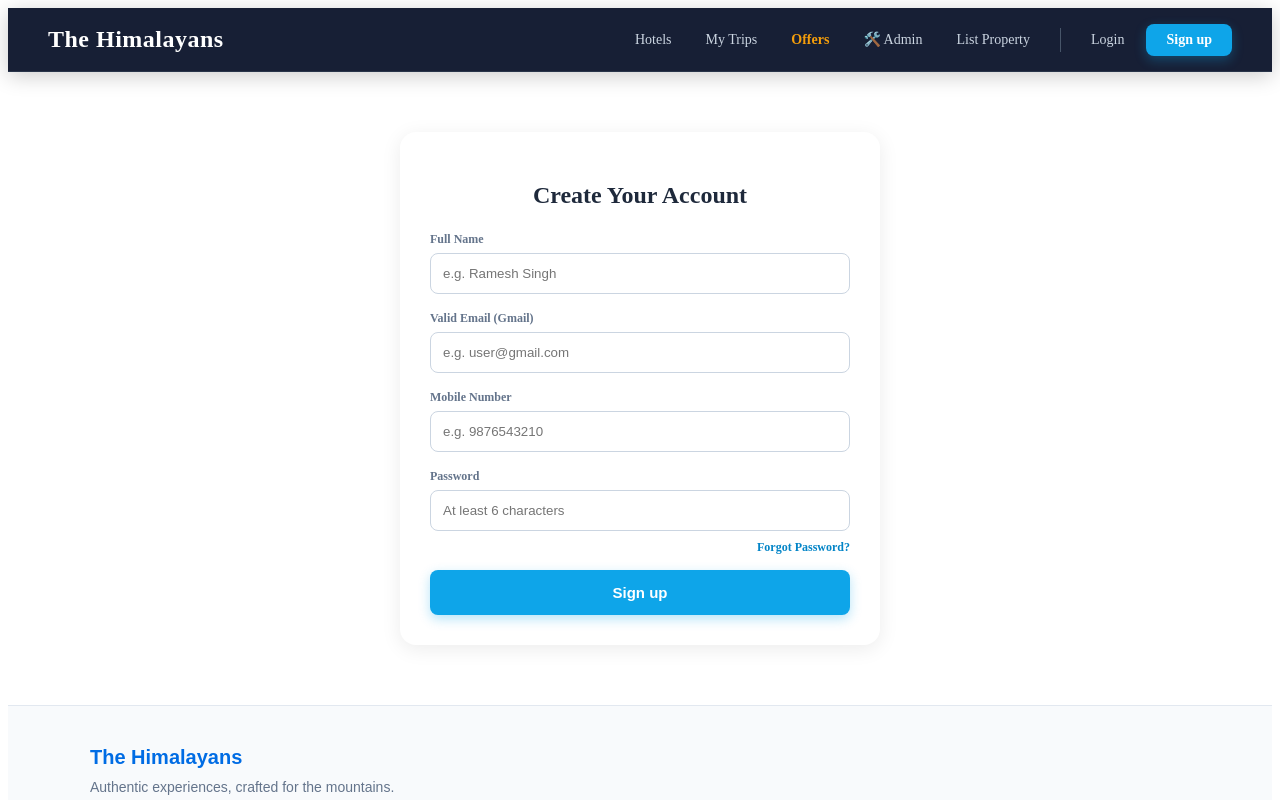
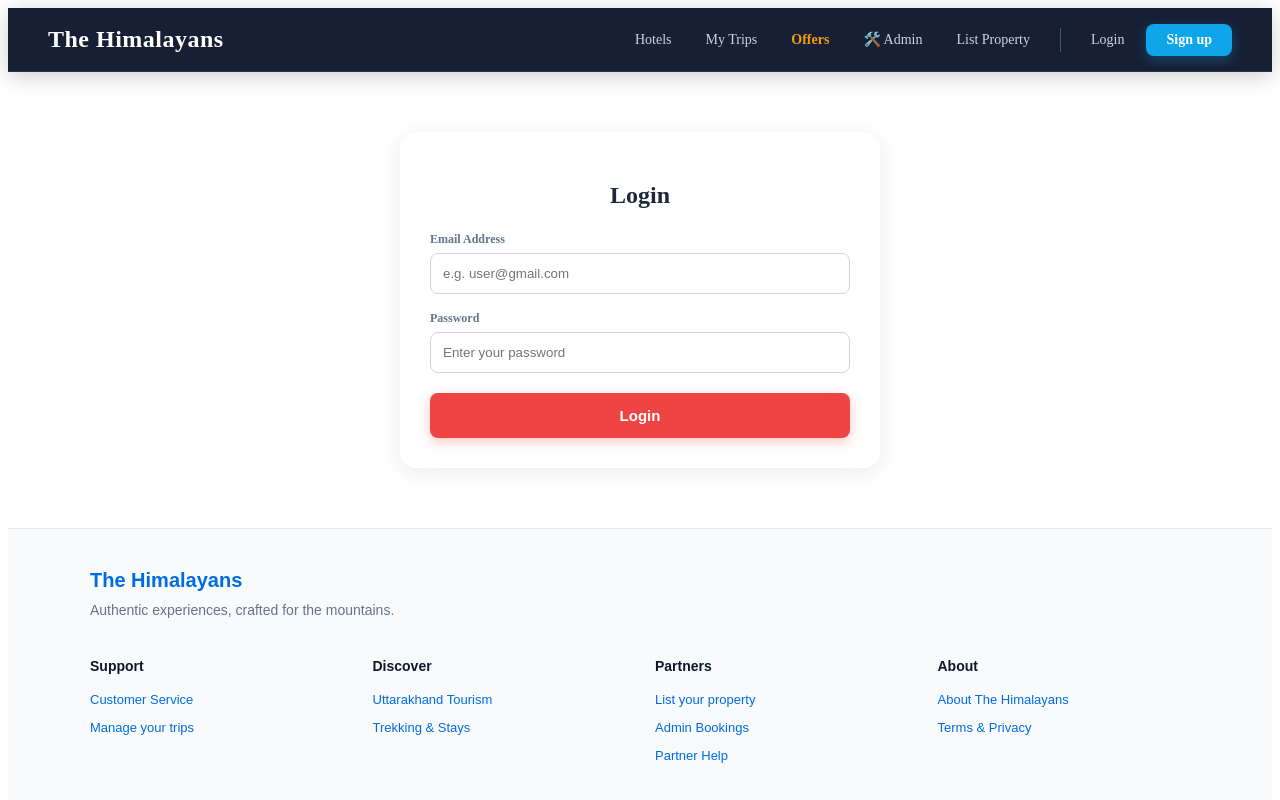
Before and after one commit to pamnautiyal-cpu/himstay, a React (Vite) app in the folder frontend/: page /signup in a window 1280 px wide. Shown: the top 800 px of the page. Built offline with nearby package versions, Linux system fonts and the light colour scheme; no server answers; the database is empty.

Commit message:
Remove email verification requirement for seamless signup and login

```diff
--- a/frontend/src/pages/Signup.jsx
+++ b/frontend/src/pages/Signup.jsx
@@ -1,100 +1,55 @@
 import React, { useState } from "react";
 import { useNavigate } from "react-router-dom";
 import { auth, db } from "../firebase";
-import { createUserWithEmailAndPassword, sendEmailVerification, sendPasswordResetEmail, signOut } from "firebase/auth";
-import { doc, setDoc } from "firebase/firestore";
+import { signInWithEmailAndPassword } from "firebase/auth";
+import { doc, getDoc } from "firebase/firestore";
 
-export default function Signup() {
+export default function Login() {
   const [email, setEmail] = useState("");
   const [password, setPassword] = useState("");
-  const [name, setName] = useState("");
-  const [phone, setPhone] = useState("");
   const [loading, setLoading] = useState(false);
   const navigate = useNavigate();
 
-  const handleSignup = async () => {
-    // 1. सभी फील्ड्स खाली तो नहीं हैं
-    if (!name.trim() || !email.trim() || !password || !phone) {
-      alert("Please fill all fields including mobile number!");
-      return;
-    }
-
-    // 2. सख्त ईमेल चेक
-    const emailRegex = /^[a-zA-Z0-9._%+-]+@[a-zA-Z0-9.-]+\.(com|in|org|net|edu|gov)$/i;
-    if (!emailRegex.test(email)) {
-      alert("Please enter a valid and proper email address (e.g. user@gmail.com)!");
-      return;
-    }
-
-    // 3. मोबाइल नंबर की सटीक जांच (10 डिजिट)
-    if (phone.length !== 10) {
-      alert("Mobile number must be exactly 10 digits!");
-      return;
-    }
-
-    // 4. पासवर्ड की लंबाई चेक
-    if (password.length < 6) {
-      alert("Password must be at least 6 characters long!");
+  const handleLogin = async () => {
+    if (!email || !password) {
+      alert("Please fill in both email and password!");
       return;
     }
 
     setLoading(true);
     try {
-      // Firebase में यूजर बनाएं
-      const userCredential = await createUserWithEmailAndPassword(auth, email, password);
+      const userCredential = await signInWithEmailAndPassword(auth, email, password);
       const user = userCredential.user;
 
-      // यूजर की असली जीमेल पर वेरिफिकेशन लिंक भेजें
-      await sendEmailVerification(user);
+      const userDocRef = doc(db, "users", user.uid);
+      const userDocSnap = await getDoc(userDocRef);
 
-      // Firestore में डेटा सेव करें
-      await setDoc(doc(db, "users", user.uid), {
+      let userData = {
         uid: user.uid,
-        name: name,
-        email: email,
-        phone: phone,
-        isVerified: false,
-        createdAt: new Date().toISOString()
-      });
+        email: user.email,
+        name: "User"
+      };
 
-      // चूँकि अभी ईमेल वेरीफाई नहीं हुआ है, यूजर को तुरंत लॉगआउट कर दें और बताएं
-      await signOut(auth);
+      if (userDocSnap.exists()) {
+        userData = userDocSnap.data();
+      }
 
-      alert("Account created successfully! A verification link has been sent to your Gmail. Please verify your email before logging in.");
-      navigate("/login"); // या जहाँ आप भेजना चाहें
+      localStorage.setItem("user", JSON.stringify(userData));
+
+      alert("Login successful!");
+      navigate("/");
     } catch (error) {
-      alert(error.message);
+      alert("Invalid credentials or user not found!");
     } finally {
       setLoading(false);
     }
   };
 
-  const handleForgotPassword = async () => {
-    if (!email) {
-      alert("Please enter your registered email address first to reset password.");
-      return;
-    }
-    try {
-      await sendPasswordResetEmail(auth, email);
-      alert("Password reset link has been sent to your Gmail!");
-    } catch (error) {
-      alert(error.message);
-    }
-  };
-
   return (
     <div style={{ maxWidth: 420, margin: "60px auto", padding: "30px", background: "#fff", borderRadius: "16px", boxShadow: "0 4px 20px rgba(0,0,0,0.08)" }}>
-      <h2 style={{ marginBottom: "20px", color: "#1e293b", textAlign: "center" }}>Create Your Account</h2>
+      <h2 style={{ marginBottom: "20px", color: "#1e293b", textAlign: "center" }}>Login</h2>
 
-      <label style={{ fontSize: "12px", fontWeight: "700", color: "#64748b" }}>Full Name</label>
-      <input
-        placeholder="e.g. Ramesh Singh"
-        value={name}
-        onChange={(e) => setName(e.target.value)}
-        style={{ width: "100%", margin: "6px 0 14px 0", padding: "12px", boxSizing: "border-box", borderRadius: "8px", border: "1px solid #cbd5e1" }}
-      />
-
-      <label style={{ fontSize: "12px", fontWeight: "700", color: "#64748b" }}>Valid Email (Gmail)</label>
+      <label style={{ fontSize: "12px", fontWeight: "700", color: "#64748b" }}>Email Address</label>
       <input
         type="email"
         placeholder="e.g. user@gmail.com"
@@ -103,40 +58,21 @@ export default function Signup() {
         style={{ width: "100%", margin: "6px 0 14px 0", padding: "12px", boxSizing: "border-box", borderRadius: "8px", border: "1px solid #cbd5e1" }}
       />
 
-      <label style={{ fontSize: "12px", fontWeight: "700", color: "#64748b" }}>Mobile Number</label>
-      <input
-        type="tel"
-        placeholder="e.g. 9876543210"
-        maxLength="10"
-        value={phone}
-        onChange={(e) => setPhone(e.target.value.replace(/\D/g, ''))}
-        style={{ width: "100%", margin: "6px 0 14px 0", padding: "12px", boxSizing: "border-box", borderRadius: "8px", border: "1px solid #cbd5e1" }}
-      />
-
       <label style={{ fontSize: "12px", fontWeight: "700", color: "#64748b" }}>Password</label>
       <input
         type="password"
-        placeholder="At least 6 characters"
+        placeholder="Enter your password"
         value={password}
         onChange={(e) => setPassword(e.target.value)}
-        style={{ width: "100%", margin: "6px 0 6px 0", padding: "12px", boxSizing: "border-box", borderRadius: "8px", border: "1px solid #cbd5e1" }}
+        style={{ width: "100%", margin: "6px 0 20px 0", padding: "12px", boxSizing: "border-box", borderRadius: "8px", border: "1px solid #cbd5e1" }}
       />
 
-      <div style={{ textAlign: "right", marginBottom: "15px" }}>
-        <span
-          onClick={handleForgotPassword}
-          style={{ fontSize: "12px", color: "#0284c7", cursor: "pointer", fontWeight: "600" }}
-        >
-          Forgot Password?
-        </span>
-      </div>
-
       <button
-        onClick={handleSignup}
+        onClick={handleLogin}
         disabled={loading}
-        style={{ width: "100%", padding: "14px", background: "#0ea5e9", color: "white", border: "none", borderRadius: "8px", cursor: "pointer", fontWeight: "700", fontSize: "15px", boxShadow: "0 4px 12px rgba(14, 165, 233, 0.3)" }}
+        style={{ width: "100%", padding: "14px", background: "#ef4444", color: "white", border: "none", borderRadius: "8px", cursor: "pointer", fontWeight: "700", fontSize: "15px", boxShadow: "0 4px 12px rgba(239, 68, 68, 0.3)" }}
       >
-        {loading ? "Creating Account..." : "Sign up"}
+        {loading ? "Logging in..." : "Login"}
       </button>
     </div>
   );
```
